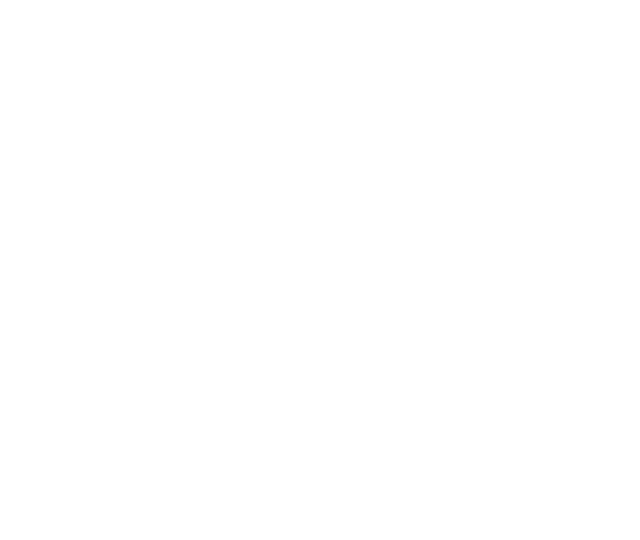
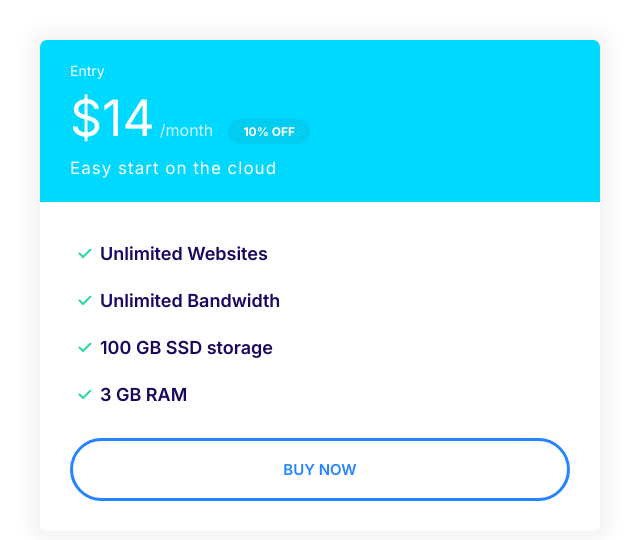
Before and after one commit to Amirhosseinsaberi/amirproject, a plain HTML site: page index.html in a window 1280 px wide. Shown: the whole page, without its empty margins (0-640 px from the left). Drawn offline with Linux system fonts and the light colour scheme.

Commit message:
Build plans.

```diff
--- a/CSS/styles.css
+++ b/CSS/styles.css
@@ -117,6 +117,7 @@ a {
 
 .badge--small {
   font-size: 1.6rem;
+  padding: 0.5rem 1.5rem;
 }
 
 @media screen and (min-width: 1024px) {
@@ -124,7 +125,7 @@ a {
     font-size: 1.5rem;
   }
 
-  .badge {
+  .badge--small {
     font-size: 1.2rem;
   }
 }
@@ -226,7 +227,7 @@ a {
 }
 
 .btn--block {
-  width: 100vw;
+  width: 100%;
   display: inline-block;
 }
 
@@ -305,3 +306,64 @@ a {
   background: var(--color-secondary);
   color: #fff;
 }
+
+.card--secondary .badge--secondary {
+  background: #02cdf1;
+}
+
+/* Plans */
+
+.plan {
+  height: 30vh;
+}
+
+.plan__name {
+  color: #fff;
+  font-weight: 500;
+  margin: 0;
+  font-size: 2.4rem;
+}
+
+.plan__price {
+  font-size: 6rem;
+}
+
+.plan__billing-cycle {
+  font-size: 2.4rem;
+  font-weight: 300;
+  opacity: 0.8;
+  margin-right: 1rem;
+}
+
+.plan__description {
+  display: block;
+  font-size: 2rem;
+  font-weight: lighter;
+  letter-spacing: 1px;
+}
+
+.plan .list .list__item {
+  font-weight: 600;
+}
+
+.plan .list__item {
+  margin-bottom: 2rem;
+}
+
+@media screen and (min-width: 1024px) {
+  .plan__name {
+    font-size: 1.4rem;
+  }
+
+  .plan__price {
+    font-size: 5rem;
+  }
+
+  .plan__billing-cycle {
+    font-size: 1.6rem;
+  }
+
+  .plan__description {
+    font-size: 1.7rem;
+  }
+}
--- a/index.html
+++ b/index.html
@@ -14,5 +14,28 @@
     <link rel="stylesheet" href="/css/normalize.css" />
     <link rel="stylesheet" href="/css/styles.css" />
   </head>
-  <body></body>
+  <body>
+    <div style="width: 50vw; padding: 4rem">
+      <div class="plan">
+        <div class="card card--secondary">
+          <header class="card__header">
+            <h3 class="plan__name">Entry</h3>
+            <span class="plan__price">$14</span>
+            <span class="plan__billing-cycle">/month</span>
+            <span class="badge badge--secondary badge--small">10% OFF</span>
+            <span class="plan__description">Easy start on the cloud</span>
+          </header>
+          <div class="card__body">
+            <ul class="list list--tick">
+              <li class="list__item">Unlimited Websites</li>
+              <li class="list__item">Unlimited Bandwidth</li>
+              <li class="list__item">100 GB SSD storage</li>
+              <li class="list__item">3 GB RAM</li>
+            </ul>
+            <button class="btn btn--outline btn--block">Buy Now</button>
+          </div>
+        </div>
+      </div>
+    </div>
+  </body>
 </html>
```
